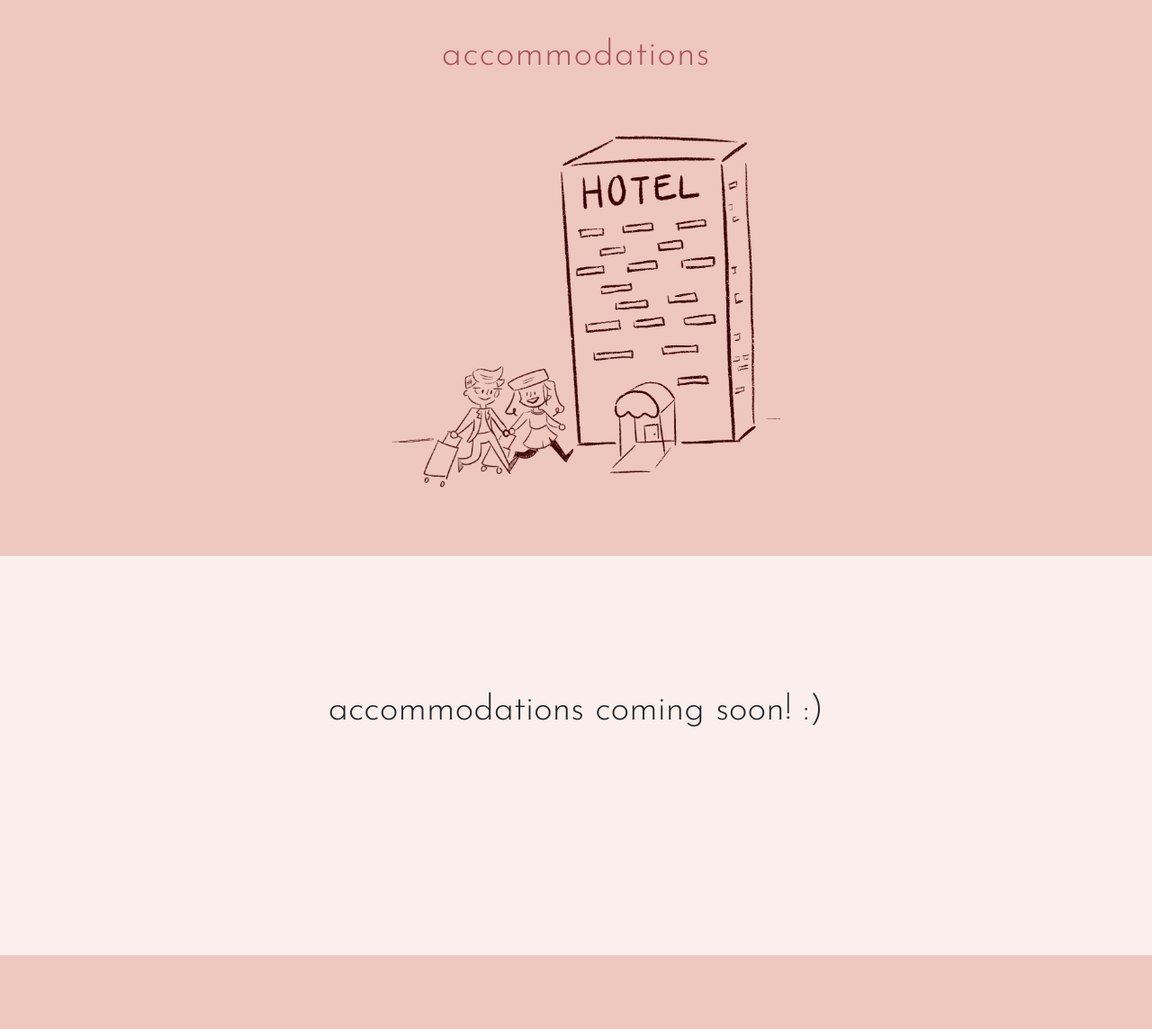
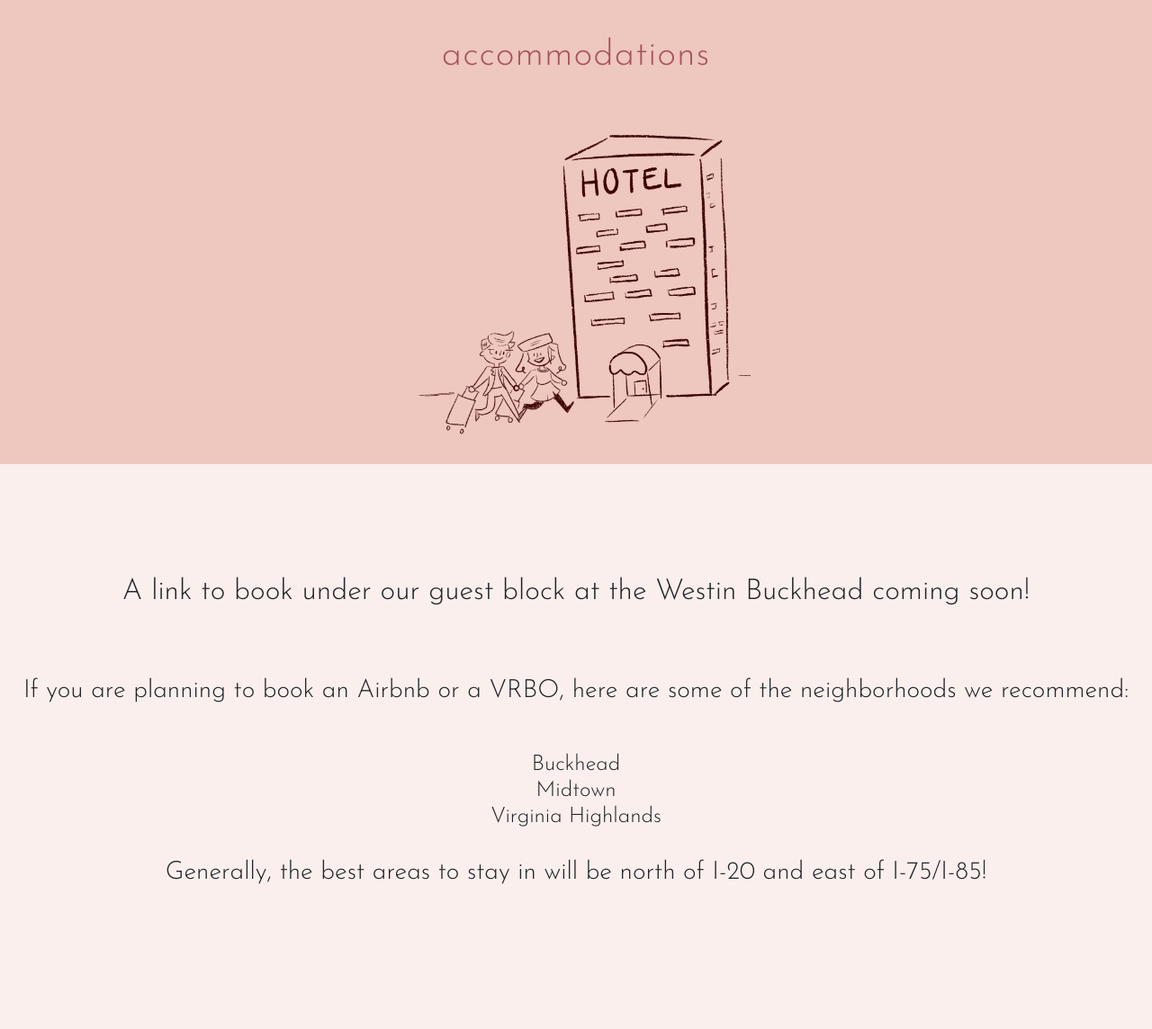
Before and after one commit to tahzabbani/elora_wedding, a Flask app: page /accommodations in a window 1280 px wide. Shown: the part 62-1206 px from the top of the page at 90% size. Before the commit the page ends 1124 px from the top, so only its background shows below. Run offline with Flask 2, Linux system fonts and the light colour scheme; some libraries are stand-ins or nearby versions.

Commit message:
Added acc changes

```diff
--- a/static/CSS/style.css
+++ b/static/CSS/style.css
@@ -101,6 +101,10 @@ body {
 
 
 /* accommodations */
+
+.airbnb-list {
+    /* color: #a7535d; */
+}
 
 .hotel-info {
     color: #340101;
@@ -223,7 +227,7 @@ label {
 
 .event-pic {
     height: 150px;
-    margin-top: 200px;
+    margin-top: 100px;
 }
 
 .reg-pic {
@@ -232,6 +236,7 @@ label {
 
 .acc-pic {
     /* height: 500px; */
+    padding-bottom: 60px;
 }
 
 img {
--- a/templates/accommodations.html
+++ b/templates/accommodations.html
@@ -47,12 +47,23 @@
                 <img class="img-fluid acc-pic mt-5" src="../static/images/lakyn_art/acc.png">
             </div>
         </div>
-    </div>
-    <div class="row py-5 white-back">
-        <div class="col-sm text-center">
-            <h1 class="content-spacing">accommodations coming soon! :)</h1>
+        <div class="row py-5 white-back">
+            <div class="col-sm text-center">
+                <h2 class="content-margins">A link to book under our guest block at the Westin Buckhead coming soon!
+                </h2>
+                <h3 class="content-margins">If you are planning to book an Airbnb or a VRBO, here are some of the neighborhoods we recommend:</h2>
+                    <h4 class="airbnb-list">Buckhead<br>Midtown<br>Virginia Highlands</h2>
+                        <h3 class="pt-4">Generally, the best areas to stay in will be north of I-20 and east of I-75/I-85!</h3>
+
+            </div>
+        </div>
+        <div class="row justify-content-center white-footer white-back">
+            <div class="col-lg-4 text-center">
+                <footer></footer>
+            </div>
         </div>
     </div>
+
     <script src="{{ url_for('static', filename='JS/navbar_effects.js') }}"></script>
 
 </body>
--- a/templates/registry.html
+++ b/templates/registry.html
@@ -47,7 +47,6 @@
                 <img class="img-fluid reg-pic" src="../static/images/lakyn_art/reg.png">
             </div>
         </div>
-    </div>
         <div class="row justify-content-center white-back">
             <div class="col-md-6 text-center">
                 <h2 class="content-margins">The most rewarding gift of all is your presence in celebrating this joyous occasion with us. We humbly ask our guests for their sincere prayers (duas) & warm wishes during this happy time and in the future, insha'Allah.
@@ -61,6 +60,7 @@
                 <footer></footer>
             </div>
         </div>
+    </div>
     <script src="{{ url_for( 'static', filename='JS/navbar_effects.js' ) }} "></script>
 
 </body>
```
Also changed, not shown: templates/events.html (+6 -7 lines), 1 other file. Lines whose indentation alone changed are shown as unchanged.
